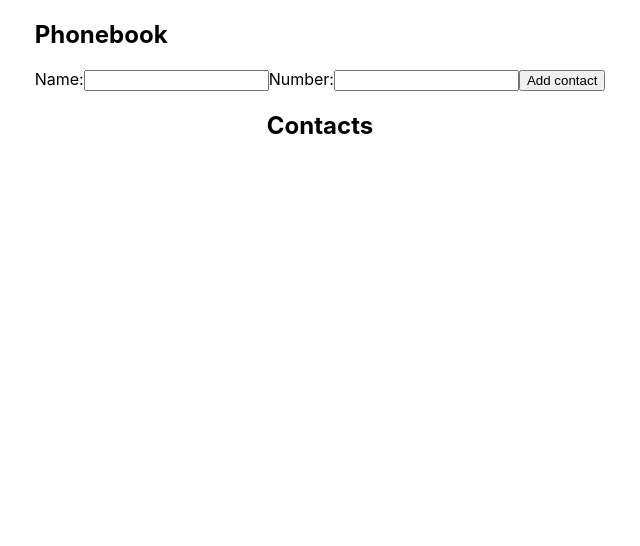
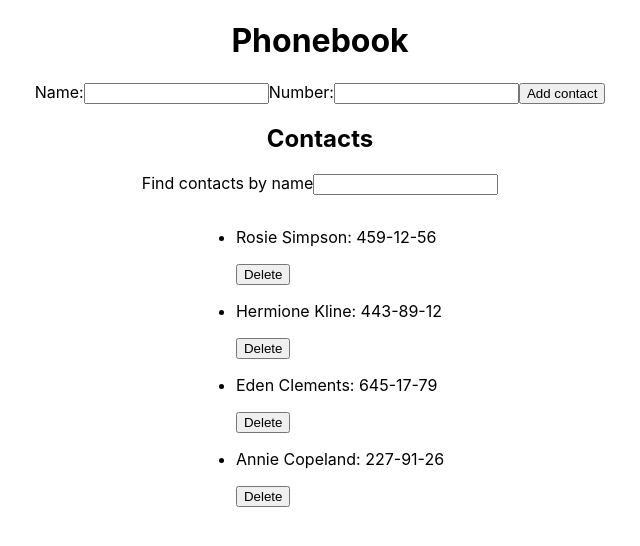
Before and after one commit to IhorKaren/goit-react-hw-02-phonebook, a React (Create React App) app: page / in a window 1280 px wide. Shown: the top 546 px of the page, without its empty margins (320-960 px from the left). Built offline with nearby package versions, Linux system fonts and the light colour scheme.

Commit message:
step 3 & 4

```diff
--- a/src/components/App.jsx
+++ b/src/components/App.jsx
@@ -1,14 +1,19 @@
 import React, { Component } from 'react';
 import { nanoid } from 'nanoid';
 import { Container } from './Container/Container.styled';
-import Section from './Section/Section';
 import PhonebookForm from './PhonebookForm/PhonebookForm';
+import FilterForm from './Filter/Filter';
 import Contacts from './Contacts/Contacts';
 
 export class App extends Component {
   state = {
-    contacts: [],
-    name: '',
+    contacts: [
+      { id: 'id-1', name: 'Rosie Simpson', number: '459-12-56' },
+      { id: 'id-2', name: 'Hermione Kline', number: '443-89-12' },
+      { id: 'id-3', name: 'Eden Clements', number: '645-17-79' },
+      { id: 'id-4', name: 'Annie Copeland', number: '227-91-26' },
+    ],
+    filter: '',
   };
 
   addContact = (name, number) => {
@@ -20,18 +25,31 @@ export class App extends Component {
     this.setState(prevState => ({
       contacts: [...prevState.contacts, newContact],
     }));
-    console.log(this.state);
+  };
+
+  handleFilterChange = e => {
+    this.setState({ filter: e.target.value });
+  };
+
+  getFilteredContacts = () => {
+    const { contacts, filter } = this.state;
+    return contacts.filter(contact =>
+      contact.name.toLowerCase().includes(filter.toLowerCase())
+    );
   };
 
   render() {
+    const filteredContacts = this.getFilteredContacts();
     return (
       <Container>
-        <Section title="Phonebook">
-          <PhonebookForm addContact={this.addContact} />
-        </Section>
-        <Section title="Contacts">
-          <Contacts options={this.state.contacts} />
-        </Section>
+        <h1>Phonebook</h1>
+        <PhonebookForm addContact={this.addContact} />
+        <h2>Contacts</h2>
+        <FilterForm
+          title="Find contacts by name"
+          onChange={this.handleFilterChange}
+        />
+        <Contacts options={filteredContacts} />
       </Container>
     );
   }
--- a/src/components/Contacts/Contacts.jsx
+++ b/src/components/Contacts/Contacts.jsx
@@ -5,7 +5,10 @@ const Contacts = ({ options }) => {
         {options.map(option => {
           return (
             <li key={option.id}>
-              {option.name}: {option.number}
+              <p>
+                {option.name}: {option.number}
+              </p>
+              <button type="button">Delete</button>
             </li>
           );
         })}
--- /dev/null
+++ b/src/components/Filter/Filter.jsx
@@ -0,0 +1,24 @@
+import { Formik, Field, Form } from 'formik';
+
+const FilterForm = ({ title, onChange }) => {
+  const initialValues = {
+    filter: '',
+  };
+
+  return (
+    <Formik initialValues={initialValues}>
+      <Form>
+        <label htmlFor="filter">{title}</label>
+        <Field
+          type="text"
+          id="filter"
+          name="filter"
+          onChange={onChange}
+          value={onChange.filter}
+        />
+      </Form>
+    </Formik>
+  );
+};
+
+export default FilterForm;
--- a/src/components/Section/Section.jsx
+++ /dev/null
@@ -1,10 +0,0 @@
-const Section = ({ title, children }) => {
-  return (
-    <section>
-      <h2>{title}</h2>
-      {children}
-    </section>
-  );
-};
-
-export default Section;
```
